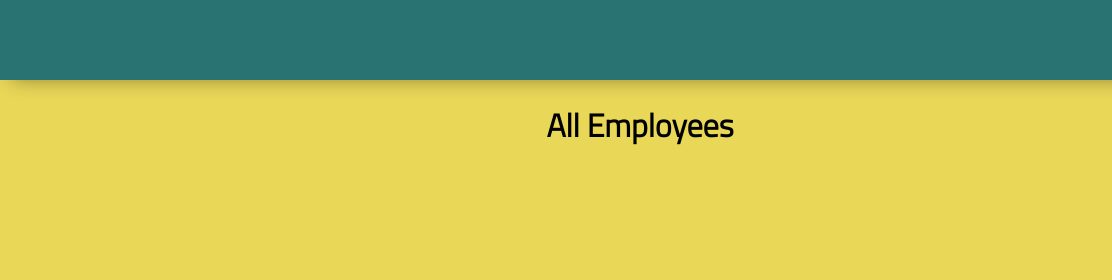
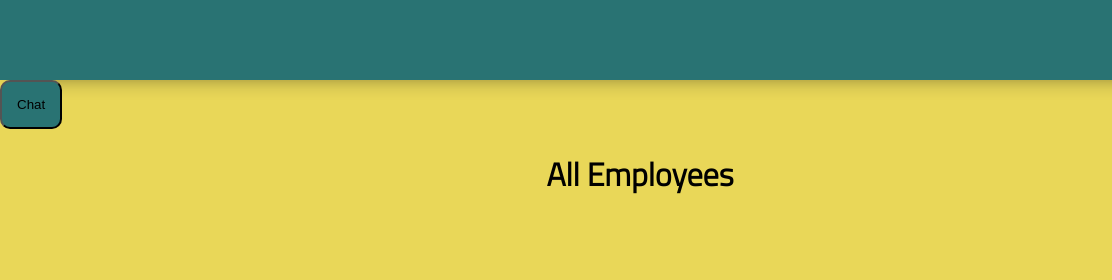
Before and after one commit to taha-amin/shift-2-shift-messaging, a plain HTML site: page employees/index.html in a window 1280 px wide. Shown: the top 280 px of the page, 0-1112 px from the left. Drawn offline with nearby package versions, Linux system fonts and the light colour scheme.

Commit message:
added chat button with id chat

```diff
--- a/employees/index.html
+++ b/employees/index.html
@@ -19,6 +19,7 @@
             <img src="../assets/big-logo.png" />
         </div>
     </header>
+    <button id="chat">Chat</button>
     <button id="logout">Logout</button>
     <main>
         <h1>All Employees</h1>
```
